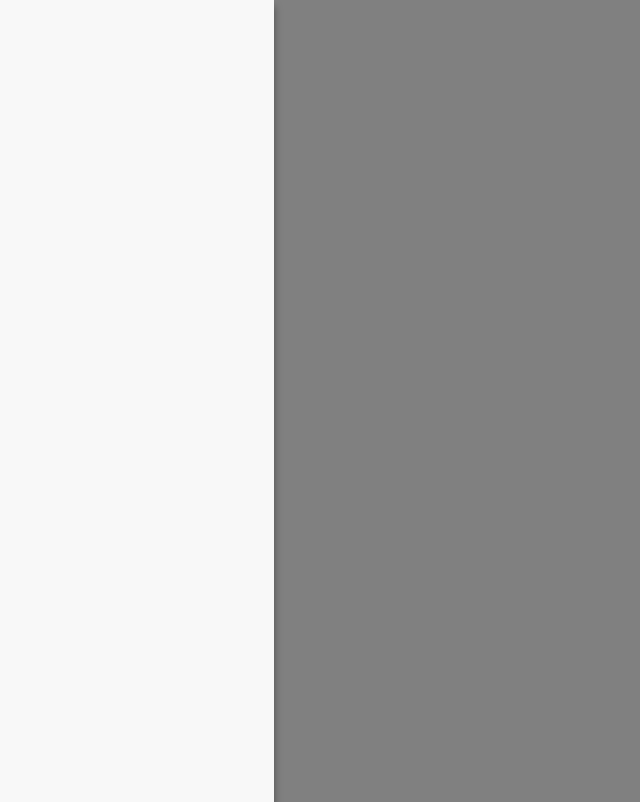
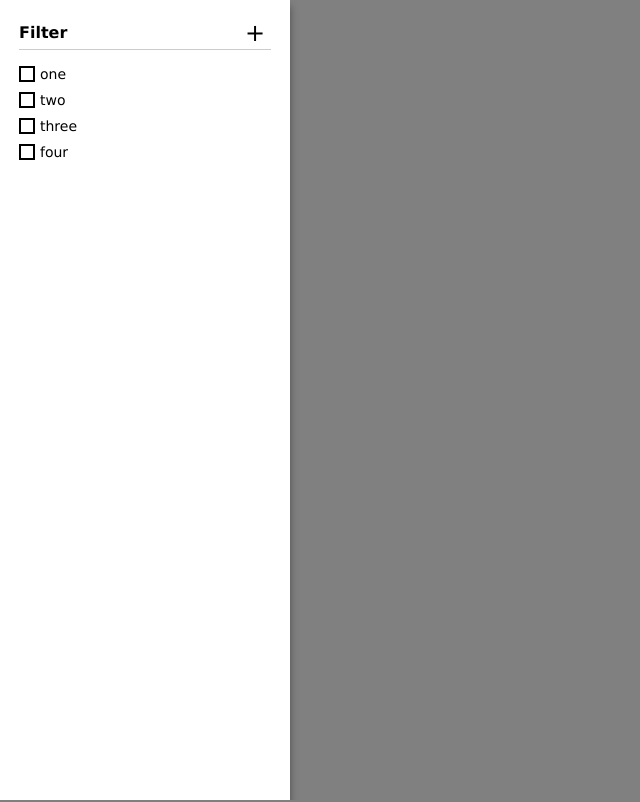
Before and after one commit to alexander-lyakhov/vue3-sc, a Vue app: page / in a window 1280 px wide. Shown: the whole page, without its empty margins (0-640 px from the left). Built offline with nearby package versions, Linux system fonts and the light colour scheme.

Commit message:
implemented custom checkbox

```diff
--- a/src/App.vue
+++ b/src/App.vue
@@ -1,9 +1,43 @@
 <template>
   <main>
     <aside>
+      <expander>
+        <sc-checkbox value="1" name="brands" v-model="brands">one</sc-checkbox>
+        <sc-checkbox value="2" name="brands" v-model="brands">two</sc-checkbox>
+        <sc-checkbox value="3" name="brands" v-model="brands">three</sc-checkbox>
+        <sc-checkbox value="4" name="brands" v-model="brands">four</sc-checkbox>
+      </expander>
     </aside>
   </main>
 </template>
+
+<script>
+import expander from '@/components/expander';
+import scCheckbox from '@/components/global/sc-checkbox';
+
+export default {
+  components: {
+    expander,
+    scCheckbox
+  },
+
+  data() {
+    return {
+      brands: []
+    }
+  },
+
+  created() {
+    console.log('brands', this.brands)
+  },
+
+  methods: {
+    onChange(e) {
+      console.log('onChange', e)
+    }
+  }
+}
+</script>
 
 <style lang="scss" scoped>
 main {
@@ -13,10 +47,9 @@ main {
 }
 
 aside {
-  background: #f8f8f8;
+  background: #fff;
   box-shadow: 0 6px 8px rgba(0,0,0,0.4);
   border: 1px solid transparent;
-  width: 272px;
-  height: 100vh;
+  width: 288px;
 }
 </style>
--- a/src/components/expander/index.vue
+++ b/src/components/expander/index.vue
@@ -1,15 +1,70 @@
 <template>
-  <div class="expander">
-    <div class="expander-header">
+  <div class="expander noselect">
+    <div class="expander-header" @click="toggleShow">
       Filter
     </div>
-    <div class="expander-body">
+    <div class="expander-body" v-show="isOpen">
+      <slot></slot>
     </div>
   </div>
 </template>
 
 <script>
+
+export default {
+  name: 'Expander',
+
+  data() {
+    return {
+      isOpen: true
+    }
+  },
+  methods: {
+    toggleShow() {
+      this.isOpen = !this.isOpen
+    }
+  }
+}
 </script>
 
 <style lang="scss" scoped>
+
+.expander {
+  color: #000;
+  background: #fff;
+  box-sizing: border-box;
+  width: 256px;
+  margin: 1rem auto;
+
+  &-header {
+    font-weight: bold;
+    border-bottom: 1px solid #ccc;
+    box-sizing: content-box;
+    height: 2rem;
+    line-height: 2rem;
+    display: block;
+    position: relative;
+    margin: 2px;
+    cursor: pointer;
+
+    &:after {
+      content: '+';
+      font-size: 1.5rem;
+      font-weight: normal;
+      text-align: center;
+      display: block;
+      width: 2rem;
+      height: 2rem;
+      position: absolute;
+      top: 0;
+      right: 0;
+    }
+  }
+
+  &-body {
+    font-size: .875rem;
+    margin: 2px;
+    padding: .5rem 0;
+  }
+}
 </style>
--- /dev/null
+++ b/src/components/global/sc-checkbox/index.vue
@@ -0,0 +1,107 @@
+<template>
+  <label>
+    <input
+      type="checkbox"
+      :name="name"
+      :value='value'
+      @change="onChange"
+    />
+    <span>
+      <slot>{{inputValue}}</slot>
+    </span>
+  </label>
+</template>
+
+<script>
+export default {
+  name: 'sc-checkbox',
+
+  props: {
+    name: {
+      type: String,
+      default: 'group'
+    },
+
+    // will be binded with v-model (name should be 'modelValue. Changed in Vue 3')
+    modelValue: {
+      type: Array,
+      default: []
+    },
+
+    // value for current check-box
+    value: {
+      type: String,
+      default: ''
+    }
+  },
+
+  mounted() {
+    console.log(this.name, this.modelValue)
+  },
+
+  methods: {
+    onChange(e) {
+      let vals = [...this.modelValue];
+
+      if (e.target.checked) {
+        vals.push(e.target.value);
+      } else {
+        vals = vals.filter(item => item !== e.target.value);
+      }
+
+      // to be binded with v-model event name should be 'update:modelValue'
+      this.$emit('update:modelValue', vals);
+    }
+  }
+}
+</script>
+
+<style lang="scss" scoped>
+
+label {
+  color: #000;
+  height: 24px;
+  line-height: 24px;
+  display: block;
+  margin: 2px 0;
+  cursor: pointer;
+  span {
+    margin-left: .5rem;
+  }
+}
+
+[type="checkbox"] {
+  position: relative;
+  top: -1000px;
+  margin: 0;
+  cursor: pointer;
+}
+
+[type="checkbox"]:before,
+[type="checkbox"]:after {
+  content: '';
+  display: block;
+  position: relative;
+  top: 1000px;
+  margin: 0;
+}
+
+[type="checkbox"]:before {
+  border: 2px solid #000;
+  width: 12px;
+  height: 12px;
+}
+
+[type="checkbox"]:checked {
+  &+span {
+    // font-weight: bold;
+  }
+  &:after {
+    content: '';
+    background: #000;
+    width: 8px;
+    height: 8px;
+    margin: -12px 4px;
+  }
+}
+</style>
--- a/src/styles/global.scss
+++ b/src/styles/global.scss
@@ -7,7 +7,7 @@ html, body {
 }
 
 body {
-  font: 16px $font-primary, verdana;
+  font: 16px verdana;
   color: e0e0e0;
   background: #808080;
   min-height: 100%;
```
